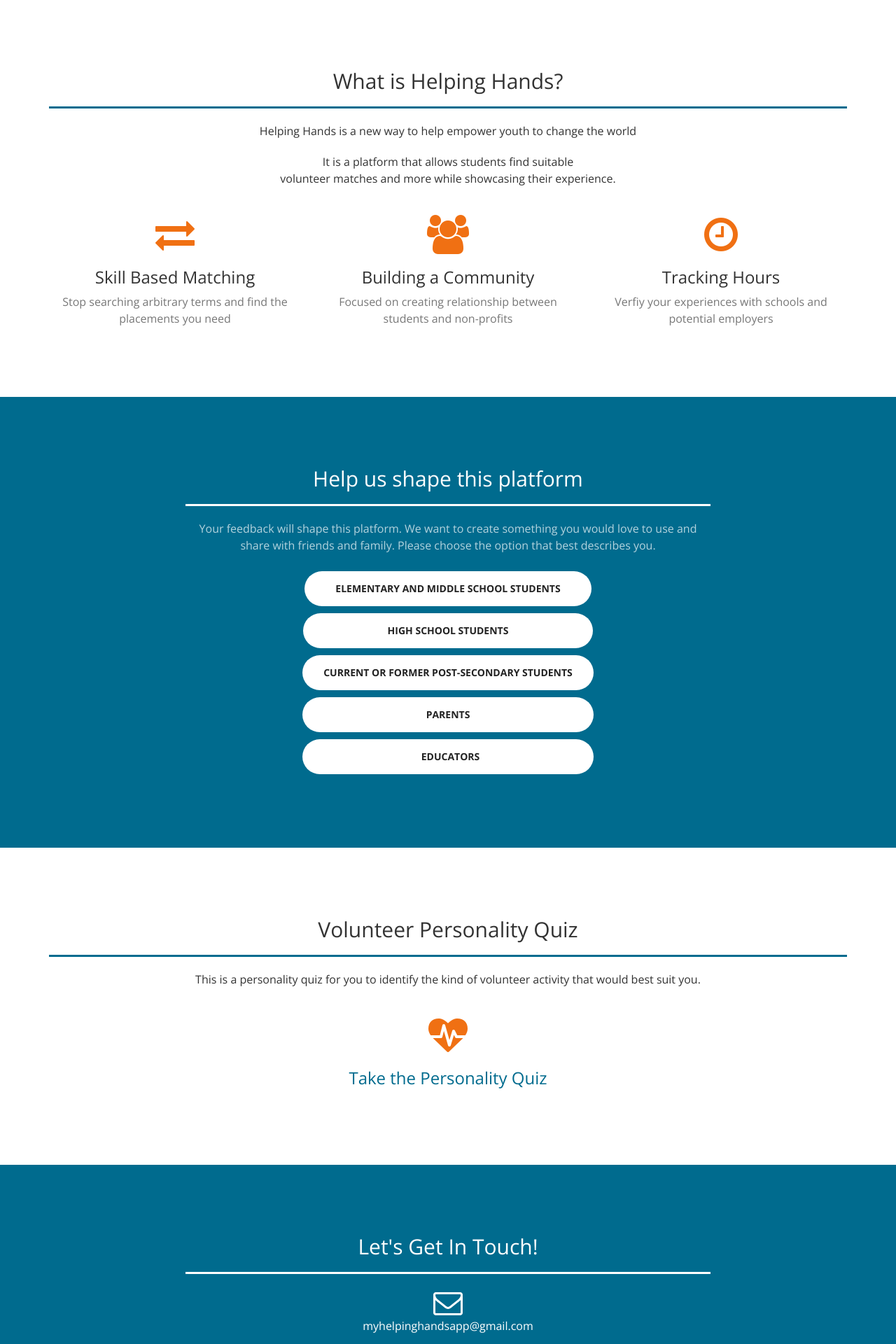
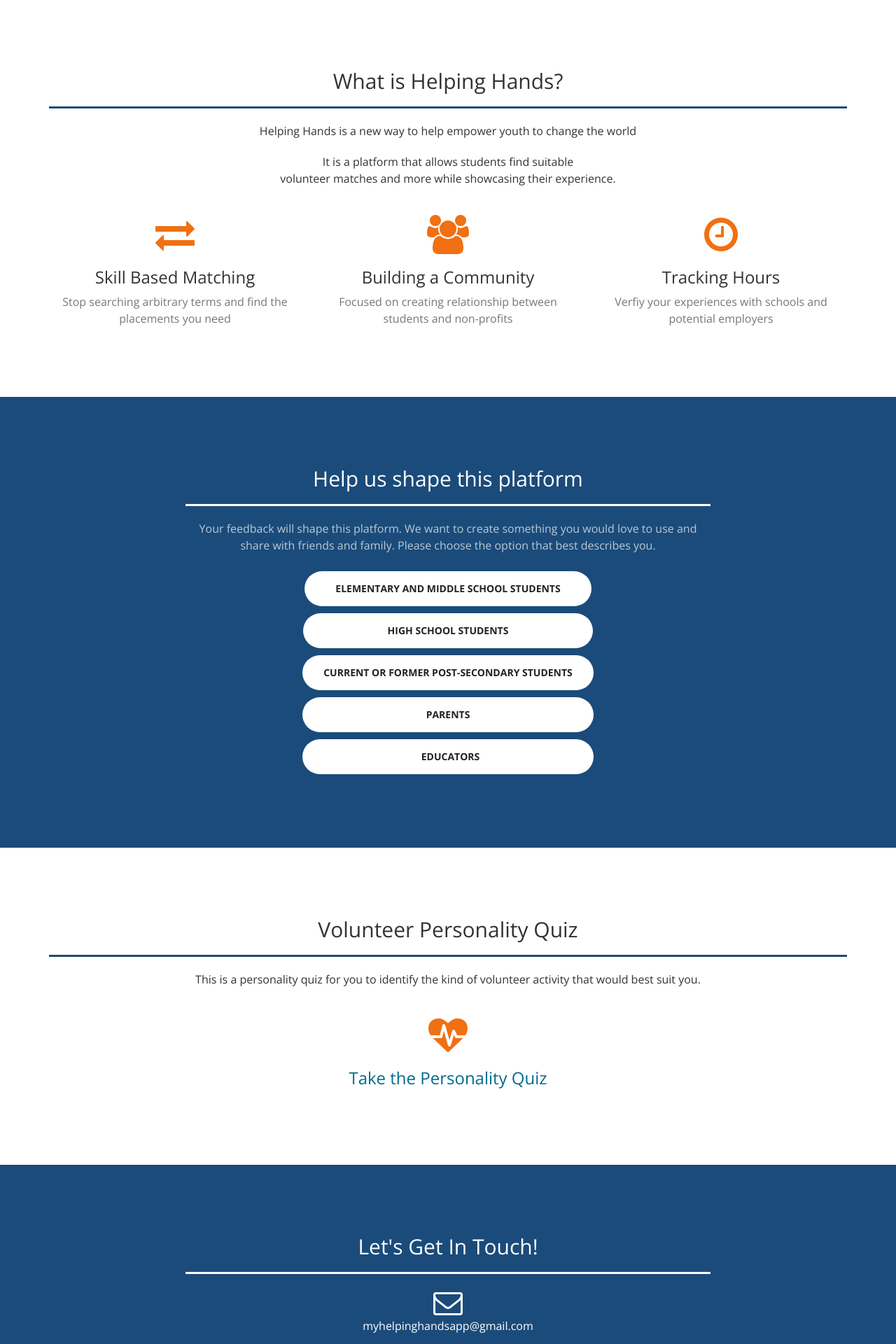
Before and after one commit to helpinghandsapp/helpinghandsapp-static-page, a PHP site: page / in a window 1280 px wide. Shown: the part 801-2721 px from the top of the page at 70% size. Run offline with PHP 8.4, Linux system fonts and the light colour scheme; some libraries are stand-ins or nearby versions.

Commit message:
Update creative.css

```diff
--- a/css/creative.css
+++ b/css/creative.css
@@ -16,7 +16,7 @@ body {
 
 hr {400
     max-width: 50px;
-    border-color: #006b8e;
+    border-color: #1B4B7A;
     border-width: 3px;
 }
 
@@ -61,7 +61,7 @@ p.withbackground {
     opacity:0.5;
 }
 .bg-primary {
-    background-color: #006B8E;
+    background-color: #1B4B7A;
 }
 
 .bg-light {
```
